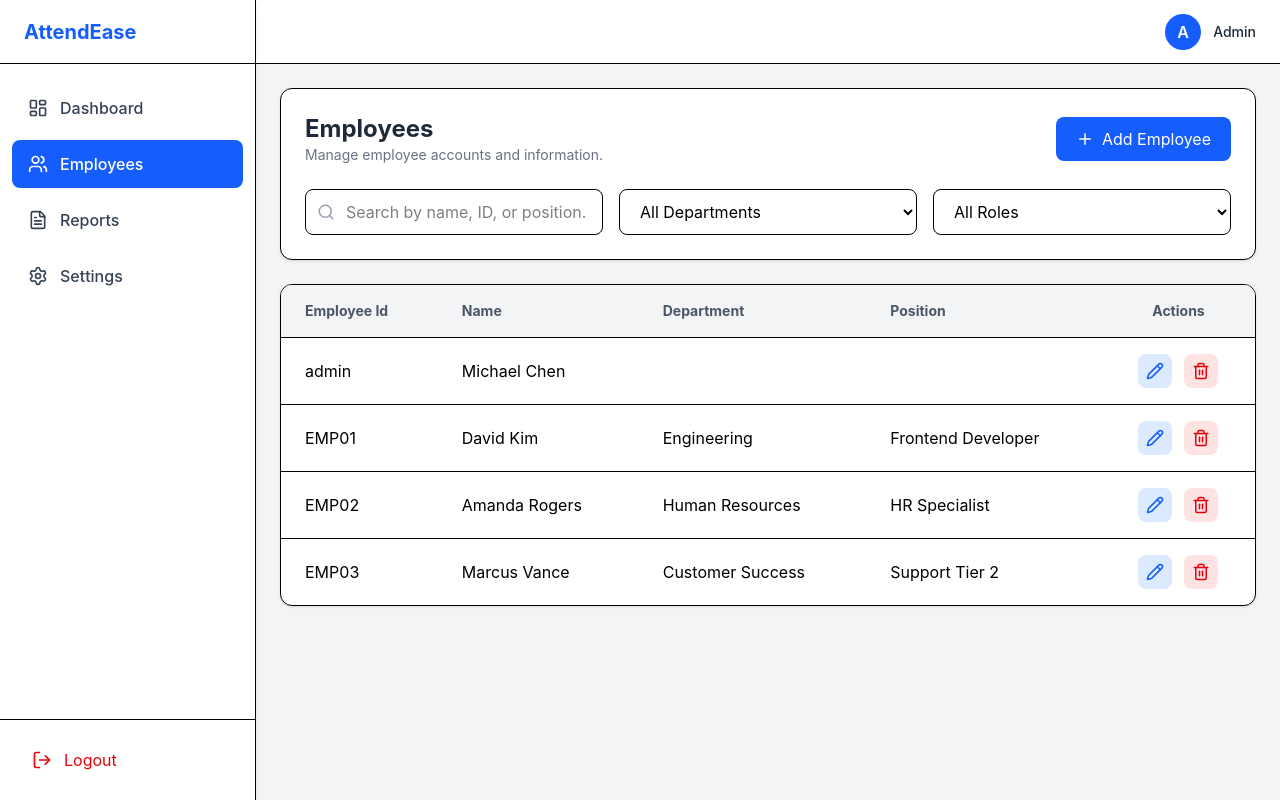
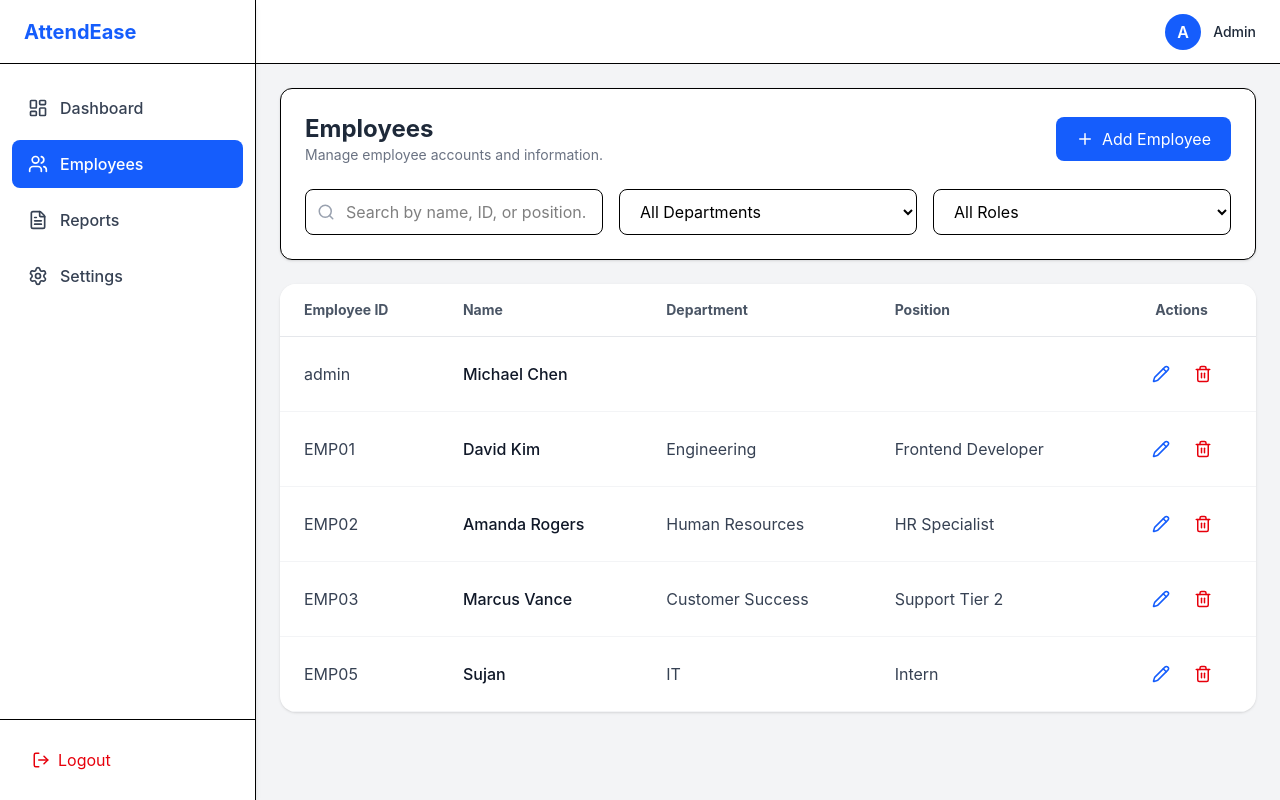
Before and after one commit to websoftoffice8-jpg/websoftofficemanagement, a React (Vite) app: page /admin/employees in a window 1280 px wide. Built offline with nearby package versions, Linux system fonts and the light colour scheme; data requests are answered from the project's data file; sample sign-in values are in the browser's storage.

Commit message:
table design update

```diff
--- a/db.json
+++ b/db.json
@@ -43,6 +43,14 @@
       "inTime": "",
       "outTime": "",
       "dailyLog": []
+    },
+    {
+      "employeeId": "EMP05",
+      "name": "Sujan",
+      "password": "sujan",
+      "department": "IT",
+      "position": "Intern",
+      "id": "a7p7d-aevlQ"
     }
   ],
   "$schema": "./node_modules/json-server/schema.json"
--- /dev/null
+++ b/src/Auth/Logout.jsx
@@ -0,0 +1,28 @@
+import { useNavigate } from "react-router-dom";
+
+const LogoutButton = () => {
+  const navigate = useNavigate();
+
+  const handleLogout = () => {
+    // Remove stored user data
+    localStorage.removeItem("user");
+
+    // If you store anything else
+    localStorage.removeItem("token");
+    localStorage.removeItem("isAuthenticated");
+
+    // Redirect to login
+    navigate("/", { replace: true });
+  };
+
+  return (
+    <button
+      onClick={handleLogout}
+      className="bg-red-500 text-white px-4 py-2 rounded hover:bg-red-600"
+    >
+      Logout
+    </button>
+  );
+};
+
+export default LogoutButton;
--- a/src/Layouts/AuthLayouts.jsx
+++ b/src/Layouts/AuthLayouts.jsx
@@ -8,7 +8,7 @@ const AuthLayout = ({ children }) => {
           <img
             src="/websoft.png"
             alt="Logo"
-            className="w-40 h-15 mx-auto mb-5"
+            className="w-50 h-15   mx-auto  mb-5"
           />
 
           <h1 className="text-3xl font-bold text-slate-800">
--- a/src/Layouts/Sidebar.jsx
+++ b/src/Layouts/Sidebar.jsx
@@ -1,5 +1,6 @@
 import React from "react";
 import { NavLink } from "react-router-dom";
+import { useNavigate } from "react-router-dom";
 import {
   LayoutDashboard,
   CalendarCheck,
@@ -18,8 +19,20 @@ const icons = {
   Settings,
 };
 
+
+
+
 const Sidebar = ({ links, isOpen, setIsOpen }) => {
+
+  const navigate = useNavigate();
+
+const handleLogout = () => {
+  localStorage.removeItem("user");
+  navigate("/", { replace: true });
+};
   return (
+
+
     <>
       {/* Mobile Overlay */}
       {isOpen && (
@@ -35,8 +48,7 @@ const Sidebar = ({ links, isOpen, setIsOpen }) => {
           fixed lg:static top-0 left-0 z-50
           h-screen w-64 bg-white border-r shadow-md
           transform transition-transform duration-300
-          ${
-            isOpen ? "translate-x-0" : "-translate-x-full lg:translate-x-0"
+          ${isOpen ? "translate-x-0" : "-translate-x-full lg:translate-x-0"
           }
         `}
       >
@@ -67,15 +79,14 @@ const Sidebar = ({ links, isOpen, setIsOpen }) => {
                 onClick={() => setIsOpen(false)}
                 className={({ isActive }) =>
                   `flex items-center gap-3 px-4 py-3 rounded-lg transition-all duration-200
-                  ${
-                    isActive
-                      ? "bg-blue-600 text-white"
-                      : "text-gray-700 hover:bg-gray-100"
+                  ${isActive
+                    ? "bg-blue-600 text-white"
+                    : "text-gray-700 hover:bg-gray-100"
                   }`
                 }
               >
                 {Icon && <Icon size={20} />}
-                <span className="font-medium">{item.name  }</span>
+                <span className="font-medium">{item.name}</span>
               </NavLink>
             );
           })}
@@ -84,15 +95,10 @@ const Sidebar = ({ links, isOpen, setIsOpen }) => {
         {/* Logout */}
         <div className="absolute bottom-0 w-full border-t p-4">
           <button
-            className="
-              w-full flex items-center gap-3
-              px-4 py-3 rounded-lg
-              text-red-600
-              hover:bg-red-50
-              transition
-            "
+            onClick={handleLogout}
+            className="flex items-center gap-2 w-full px-4 py-3 hover:bg-red-50 text-red-600"
           >
-            <LogOut size={20} />
+            <LogOut size={18} />
             Logout
           </button>
         </div>
--- a/src/Pages/Admin/Employees/EmployeeTable.jsx
+++ b/src/Pages/Admin/Employees/EmployeeTable.jsx
@@ -36,12 +36,13 @@ const EmployeeTable = ({ employees = [], onEmployeeUpdated, onEmployeeDeleted })
     };
 
     return (
-        <div className="bg-white rounded-xl shadow-sm border overflow-hidden">
+    <>
+        <div className="bg-white rounded-2xl shadow-sm overflow-hidden">
             <div className="overflow-x-auto">
                 <table className="min-w-full">
-                    <thead className="bg-gray-100">
-                        <tr className="text-left text-gray-600 text-sm">
-                            <th className="px-6 py-4">Employee Id</th>
+                    <thead className="bg-white">
+                        <tr className="border-b border-gray-200 text-left text-sm font-semibold text-gray-600">
+                            <th className="px-6 py-4">Employee ID</th>
                             <th className="px-6 py-4">Name</th>
                             <th className="px-6 py-4">Department</th>
                             <th className="px-6 py-4">Position</th>
@@ -53,28 +54,36 @@ const EmployeeTable = ({ employees = [], onEmployeeUpdated, onEmployeeDeleted })
                         {employees.map((employee) => (
                             <tr
                                 key={employee.id}
-                                className="border-t hover:bg-gray-50 transition"
+                                className="border-b border-gray-100 hover:bg-gray-50 transition-colors duration-200"
                             >
-                                <td className="px-6 py-4">{employee.employeeId}</td>
+                                <td className="px-6 py-5 text-gray-700">
+                                    {employee.employeeId}
+                                </td>
 
-                                <td className="px-6 py-4">{employee.name}</td>
+                                <td className="px-6 py-5 font-medium text-gray-900">
+                                    {employee.name}
+                                </td>
 
-                                <td className="px-6 py-4">{employee.department}</td>
+                                <td className="px-6 py-5 text-gray-700">
+                                    {employee.department}
+                                </td>
 
-                                <td className="px-6 py-4">{employee.position}</td>
+                                <td className="px-6 py-5 text-gray-700">
+                                    {employee.position}
+                                </td>
 
-                                <td className="px-6 py-4">
-                                    <div className="flex justify-center gap-3">
+                                <td className="px-6 py-5">
+                                    <div className="flex justify-center gap-2">
                                         <button
                                             onClick={() => handleEdit(employee)}
-                                            className="p-2 rounded-lg bg-blue-100 text-blue-600 hover:bg-blue-200 transition"
+                                            className="p-2 rounded-lg text-blue-600 hover:bg-blue-50 transition"
                                         >
                                             <Pencil size={18} />
                                         </button>
 
                                         <button
                                             onClick={() => handleDelete(employee.id)}
-                                            className="p-2 rounded-lg bg-red-100 text-red-600 hover:bg-red-200 transition"
+                                            className="p-2 rounded-lg text-red-600 hover:bg-red-50 transition"
                                         >
                                             <Trash2 size={18} />
                                         </button>
@@ -87,7 +96,7 @@ const EmployeeTable = ({ employees = [], onEmployeeUpdated, onEmployeeDeleted })
                             <tr>
                                 <td
                                     colSpan={5}
-                                    className="text-center py-8 text-gray-500"
+                                    className="py-10 text-center text-gray-500"
                                 >
                                     No employees found.
                                 </td>
@@ -104,7 +113,8 @@ const EmployeeTable = ({ employees = [], onEmployeeUpdated, onEmployeeDeleted })
                 onUpdated={handleEmployeeUpdated}
             />
         </div>
-    );
+    </>
+);
 };
 
 export default EmployeeTable;
--- a/src/Routes/ProtectedRoute.jsx
+++ b/src/Routes/ProtectedRoute.jsx
@@ -3,19 +3,12 @@ import { Navigate } from "react-router-dom";
 const ProtectedRoute = ({ children, role }) => {
   const user = JSON.parse(localStorage.getItem("user"));
 
-    // Not logged in
   if (!user) {
     return <Navigate to="/" replace />;
   }
 
-    // Wrong role
   if (role && user.role !== role) {
-        if (user.role === "admin") {
-            return <Navigate to="/admin/dashboard" replace />;
-        }
-
-
-
+    return <Navigate to={`/${user.role}/dashboard`} replace />;
   }
 
   return children;
```
Lines whose indentation alone changed are shown as unchanged.
